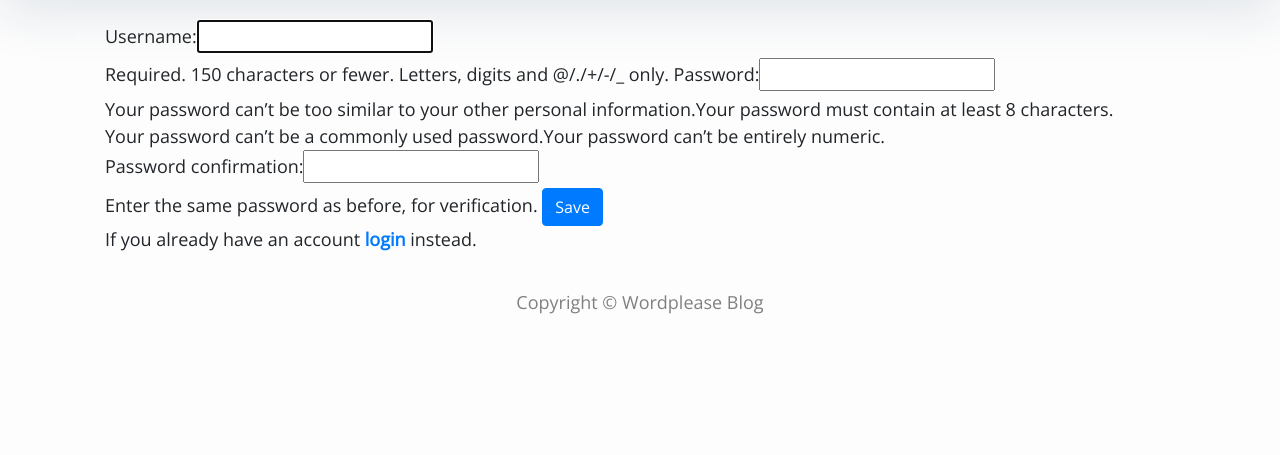
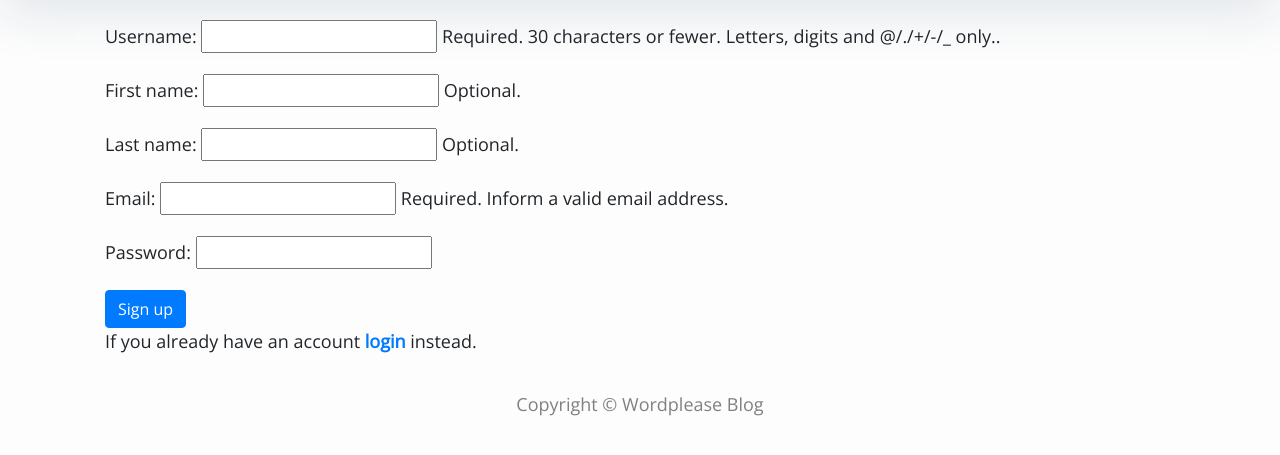
Before and after one commit to JuanMarcos10/KC-Python-Django-Rest, a Django app: page /signup/ in a window 1280 px wide. Shown: the part 178-633 px from the top of the page. Run offline with Django 3.2, Linux system fonts and the light colour scheme; some libraries are stand-ins or nearby versions.

Commit message:
33_Redireccion Signup ok

```diff
--- a/blogs/views.py
+++ b/blogs/views.py
@@ -72,7 +72,7 @@ class BlogListView(View):
         # Devolver la respuesta HTTP
         return HttpResponse(html)
 
-
+# ESTO SIGUE SIN FUNCIONAR BIEN !!!
 class UserBlogView(View):
     def get(self, request, owner):
         # Recuperar el blog seleccionado de la base de datos
--- a/main/urls.py
+++ b/main/urls.py
@@ -17,14 +17,14 @@ from django.contrib import admin
 from django.urls import path
 
 from blogs.views import LatestBlogsView, BlogDetailView, NewBlogView, BlogListView, UserBlogView
-from users.views import LoginView, LogoutView, Signup
+from users.views import LoginView, LogoutView, SignUpView
 
 urlpatterns = [
     path('admin/', admin.site.urls),
     # Users
     path('login', LoginView.as_view(), name='login'),
     path('logout', LogoutView.as_view(), name='logout'),
-    path("signup/", Signup, name="signup"),
+    path("signup/", SignUpView.as_view(), name="signup"),
 
     # Blogs
     path('new-post', NewBlogView.as_view(), name='new_blog'),
--- a/users/forms.py
+++ b/users/forms.py
@@ -1,7 +1,20 @@
 from django import forms
+from django.contrib.auth.models import User
 
 
 class LoginForm(forms.Form):
 
     usr = forms.CharField(label='Username')
     pwd = forms.CharField(label='Password', widget=forms.PasswordInput())
+
+
+class SignUpForm(forms.Form):
+    username = forms.CharField(max_length=30, required=True, help_text='Required. 30 characters or fewer. Letters, digits and @/./+/-/_ only..')
+    first_name = forms.CharField(max_length=30, required=False, help_text='Optional.')
+    last_name = forms.CharField(max_length=30, required=False, help_text='Optional.')
+    email = forms.EmailField(max_length=254, help_text='Required. Inform a valid email address.')
+    pwd = forms.CharField(label='Password', widget=forms.PasswordInput())
+
+    class Meta:
+        model = User
+        fields = ('username', 'first_name', 'last_name', 'email', 'password1', 'password2', )
--- a/users/templates/signup.html
+++ b/users/templates/signup.html
@@ -10,10 +10,10 @@
 
                     <form method="post">
                         {% csrf_token %}
-                        {{ form }}
-                        <button type="submit" class="btn btn-primary">Save</button>
+                        {{ form.as_p }}
+                        <button type="submit" class="btn btn-primary">Sign up</button>
                     </form>
-                If you already have an account <a href="login.html" target="blank"><strong>login</strong></a> instead.
+                If you already have an account <a href="../login" target="blank"><strong>login</strong></a> instead.
 
             </div>
         </div>
--- a/users/views.py
+++ b/users/views.py
@@ -2,15 +2,13 @@ from django.contrib import messages
 from django.contrib.auth import authenticate
 from django.shortcuts import render, redirect
 from django.contrib.auth import login as django_login, logout as django_logout
-from django.contrib.auth.forms import UserCreationForm
 
 from django.views import View
 
-from users.forms import LoginForm
+from users.forms import LoginForm, SignUpForm
 
 
 class LoginView(View):
-
     def render_template_with_form(self, request, form):
         context = {'form': form}
         return render(request, 'login.html', context)
@@ -47,6 +45,30 @@ class LogoutView(View):
         return redirect('login')
 
 
-def Signup(request):
-    form = UserCreationForm
-    return render(request=request, template_name="signup.html", context={"form": form})
+class SignUpView(View):
+    def render_template_with_form(self, request, form):
+        context = {'form': form}
+        return render(request, 'signup.html', context)
+
+    def get(self, request):  # Sólo se ejecutará cuando el método de la petición HTTP sea GET
+        if request.user.is_authenticated:
+            return redirect('home')
+
+        form = SignUpForm()
+        return self.render_template_with_form(request, form)
+
+    def post(self, request):
+        if request.user.is_authenticated:
+            return redirect('home')
+
+            form = SignUpForm(request.POST)
+            if form.is_valid():
+                form.save()
+                username = form.cleaned_data.get('username')
+                raw_password = form.cleaned_data.get('password1')
+                user = authenticate(username=username, password=raw_password)
+                django_login(request, user)
+                return redirect('home')
+            else:
+                form = SignUpForm()
+            return render(request, 'signup.html', {'form': form})
```
Also changed, not shown: db.sqlite3.
